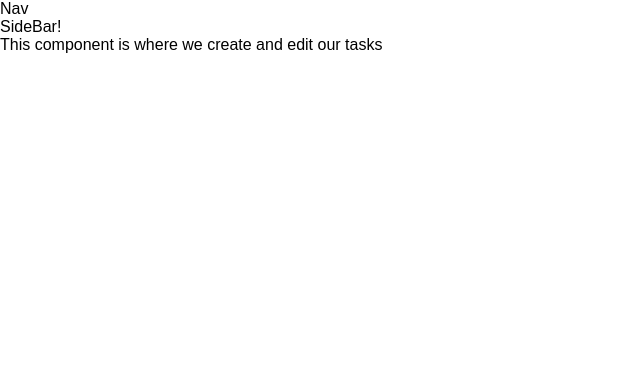
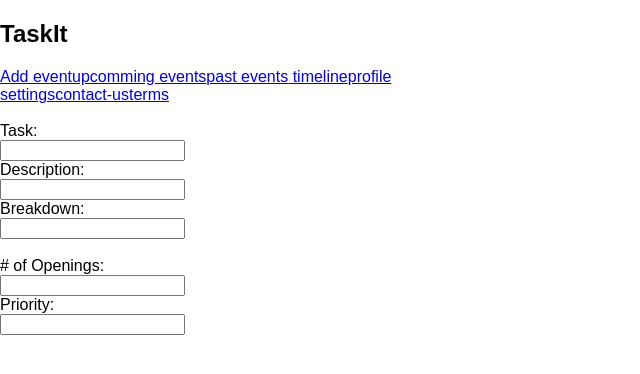
Before and after one commit to jugglingrose/Taskit, a React (Create React App) app: page /add in a window 1280 px wide. Shown: the top 374 px of the page, without its empty margins (0-640 px from the left). Built offline with nearby package versions, Linux system fonts and the light colour scheme.

Commit message:
adding components

```diff
--- a/src/App.js
+++ b/src/App.js
@@ -6,22 +6,55 @@ import Nav from './components/Nav';
 import Sidebar from './components/Sidebar';
 import CreateEvent from './components/CreateEvent';
 import Task from './components/Task';
-import TaskList from './components/TaskList';
+import TaskListOrganizer from './components/TaskListOrganizer';
 
 
 import './App.css';
 
 class App extends React.Component {
+
+  constructor() {
+    super();
+
+    this.state={
+      user: {},
+      cur_event: {},
+      event: {},
+      cur_task:{
+        id: "test",
+        desc: "this is a desc",
+        breakdown: "this is a breakdown",
+        number_of_openings: 3
+      },
+      task: {},
+    }
+  }
+
+  eventChange = (fieldName) => (e) => {
+    const value = e.target.value;
+    const cur_event = {...this.state.cur_event};
+    cur_event[fieldName] = value;
+    this.setState({ cur_event: cur_event});
+  }
+
+  taskChange = (fieldName) => (e) => {
+    const value = e.target.value;
+    const task = {...this.state.task};
+    task[fieldName] = value;
+    this.setState({ task : task});
+  }
+
+
   render() {
     return (
       <div>
         <Nav/>
         <Sidebar/>
         <Switch>
-          <Route exact path = "/" render={(props) => (<TaskList/>)} />
-          <Route exact path = "/createevent" render={(props) => (<CreateEvent/>)} />
-          <Route exact path = "/add" render={(props) => (<Task/>)} />
-          <Route exact path = "/edit" render={(props) => (<Task/>)} />
+          <Route exact path = "/" render={(props) => (<TaskListOrganizer />)} />
+          <Route exact path = "/createevent" render={(props) => (<CreateEvent {...props} eventChange={this.eventChange} />)}/>)} />
+          <Route exact path = "/add" render={(props) => (<Task {...props} taskChange={this.taskChange}/>)} />
+          <Route exact path = "/edit" render={(props) => (<Task {...props} taskChange={this.taskChange} cur_task={this.state.cur_task} />)} />
         </Switch>
       </div>
     );
--- /dev/null
+++ b/src/components/Breakdown.js
@@ -0,0 +1,15 @@
+/* This is just an input component for the breakdown or sub tasks */
+
+import React from 'react';
+
+class Breakdown extends React.Component{
+  render() {
+    return(
+      <div>
+        <input title="Breakdown" onChange={this.props.taskChange("breakdown")}></input>
+      </div>
+    )
+  }
+}
+
+export default Breakdown;
--- a/src/components/CreateEvent.js
+++ b/src/components/CreateEvent.js
@@ -1,10 +1,22 @@
 import React from 'react';
+
+/* This is the component where the organizer will create an event */
 
 class CreateEvent extends React.Component {
   render(){
     return(
       <div>
-       This component is the form where we create our event
+       Event Name:
+       <br/>
+       <input name="event_name" placeholder="women who code hackathon" onChange={this.props.eventChange("event_name")}></input>
+       <br/>
+       Event Date:
+       <br/>
+       <input name="date" placeholder="mm/dd/yy" onChange={this.props.eventChange("date")}></input>
+       <br/>
+       Location:
+       <br/>
+       <input name="location" placeholder="Capitol Factory" onChange={this.props.eventChange("location")}></input>
       </div>
 
 
--- a/src/components/Nav.js
+++ b/src/components/Nav.js
@@ -3,9 +3,13 @@ import React from 'react';
 class Nav extends React.Component {
   render(){
     return(
-      <div>
-       Nav
-      </div>
+      <nav class="topNav">
+
+        <div class="navCenter">
+          <h1>TaskIt</h1>
+        </div>
+
+      </nav>
 
 
     )
--- a/src/components/Sidebar.js
+++ b/src/components/Sidebar.js
@@ -3,9 +3,25 @@ import React from 'react';
 class Sidebar extends React.Component{
   render(){
     return(
-      <div>
-        SideBar!
-      </div>
+      <div class="container">
+        <div class="side-bar-left">
+            <div class="side-bar-left-top">
+                <a href="#" class="add-event">Add event</a>
+                <a href="#" class="upcomming">upcomming events</a>
+                <a href="#" class="past">past events</a>
+                <a href="#" class="timline"> timeline</a>
+                <a href="#" class="profile">profile</a>
+            </div>
+            <div class="side-bar-left-bottom">
+                <a href="#" class="seetings">settings</a>
+                <a href="#" class="contact">contact-us</a>
+                <a href="#" class="terms">terms</a>
+            </div>
+        </div>
+        <div class="content-window">
+
+        </div>
+    </div>
     )
   }
 }
--- a/src/components/Task.js
+++ b/src/components/Task.js
@@ -1,13 +1,33 @@
 import React from 'react';
+import Breakdown from './Breakdown';
+/*This component is where the organizer will add and edit tasks*/
 
 class Task extends React.Component {
   render(){
     return(
       <div>
-       This component is where we create and edit our tasks
+       <br/>
+       Task:
+       <br/>
+       <input title="Task" onChange={this.props.taskChange("task_name")}></input>
+       <br/>
+       Description:
+       <br/>
+       <input title="Description" onChange={this.props.taskChange("description")}></input>
+       <br/>
+       Breakdown:
+       <br/>
+       <Breakdown taskChange={this.props.taskChange}/>
+       <br/>
+       # of Openings:
+       <br/>
+       <input title="number_of_openings" onChange={this.props.taskChange("number_of_openings")}></input>
+       <br/>
+       Priority:
+       <br/>
+       <input onChange={this.props.taskChange("priority")}></input>
+       <br/>
       </div>
-
-
     )
   }
 }
--- a/src/components/TaskList.js
+++ /dev/null
@@ -1,15 +0,0 @@
-import React from 'react';
-
-class TaskList extends React.Component {
-  render(){
-    return(
-      <div>
-       Displays the list of tasks
-      </div>
-
-
-    )
-  }
-}
-
-export default TaskList;
--- /dev/null
+++ b/src/components/TaskListOrganizer.js
@@ -0,0 +1,15 @@
+import React from 'react';
+
+class TaskListOrganizer extends React.Component {
+  render(){
+    return(
+      <div>
+       Displays the list of tasks for the organizer
+      </div>
+
+
+    )
+  }
+}
+
+export default TaskListOrganizer;
```
Also changed, not shown: src/components/TaskDetails.js (added, +15 -0 lines), src/components/TaskSelect.js (added, +15 -0 lines).
